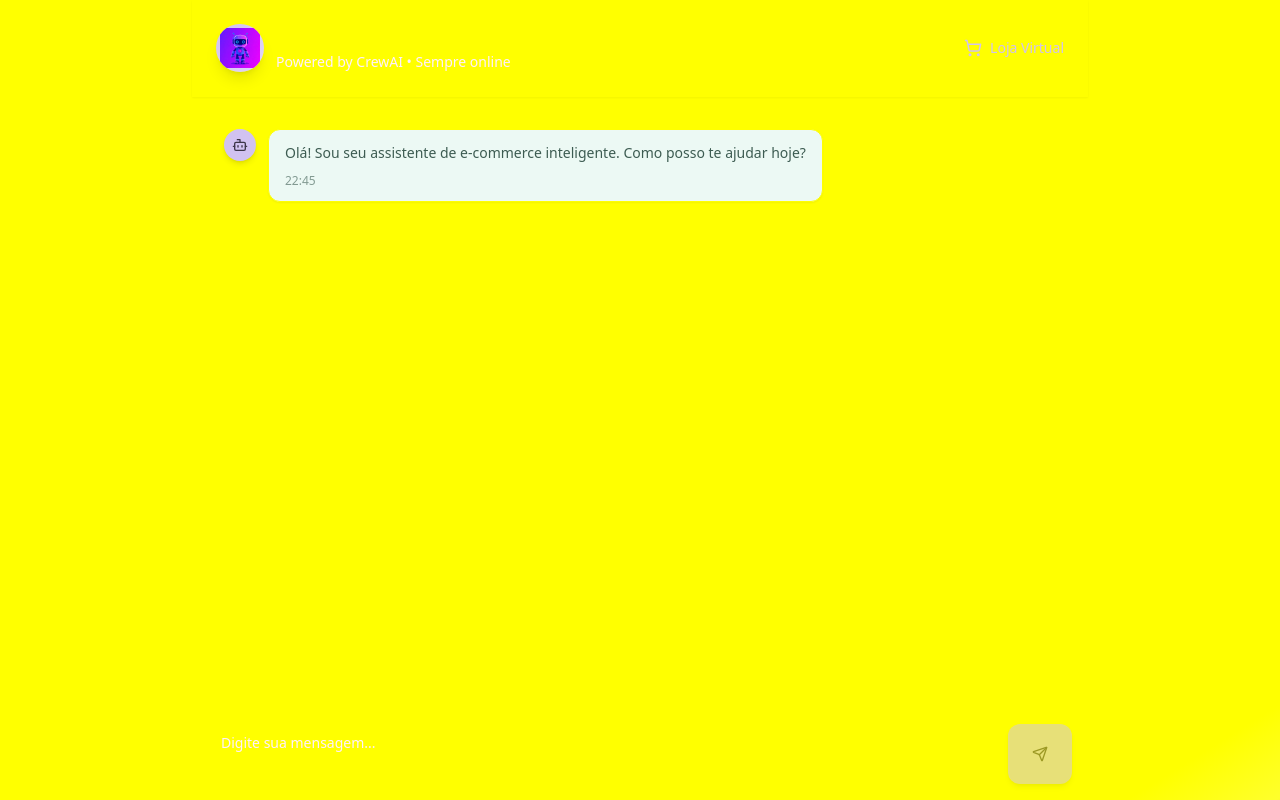
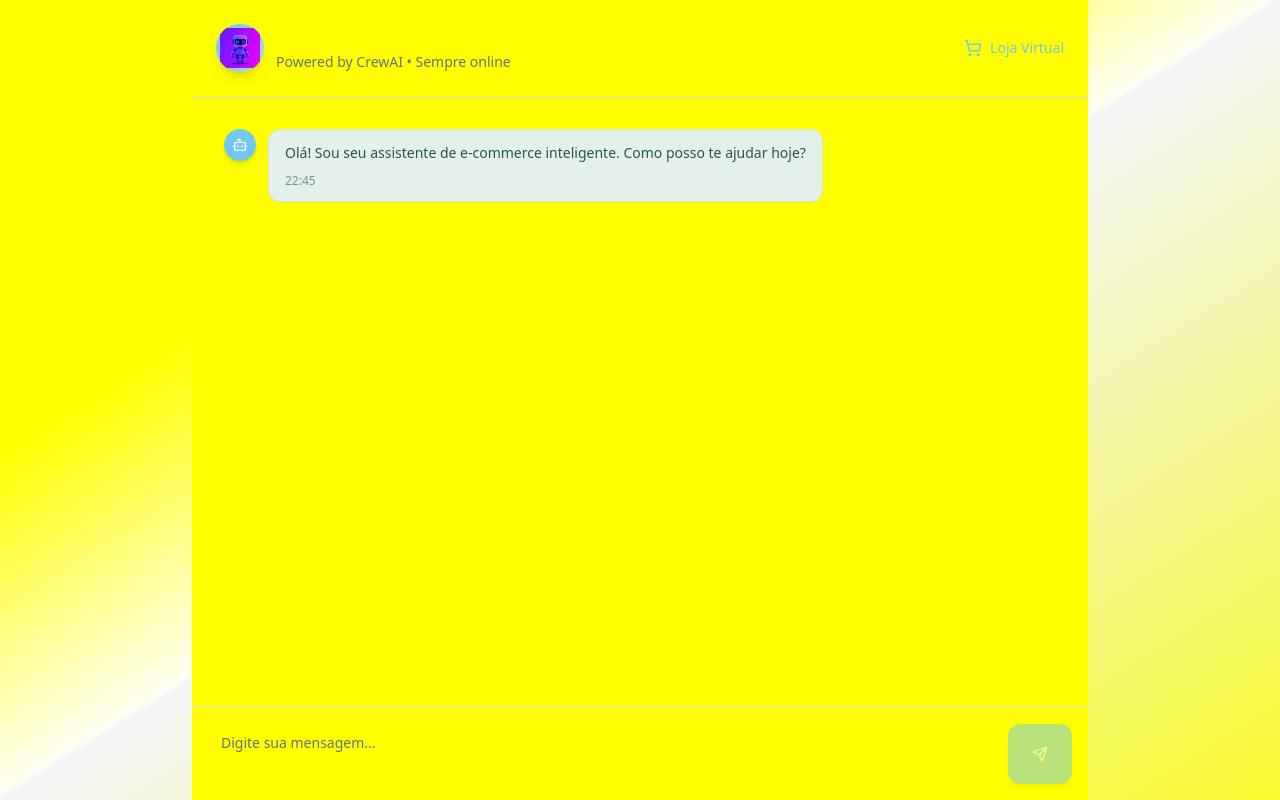
Before and after one commit to BrenoWerlang04/genia-chat-ai, a React (Vite) app: page / in a window 1280 px wide. Built offline with nearby package versions, Linux system fonts and the light colour scheme; the HTML template or start-up script is replaced by a standard one.

Commit message:
Refactor: Harmonize color themes

```diff
--- a/src/index.css
+++ b/src/index.css
@@ -18,22 +18,22 @@
     --popover: 255 255 255;
     --popover-foreground: 51 65 85;
 
-    /* Primary brand - Pastel lavender */
-    --primary: 260 60% 85%;
-    --primary-foreground: 260 15% 25%;
-    --primary-glow: 260 70% 90%;
+    /* Primary brand - Ocean blue */
+    --primary: 200 85% 70%;
+    --primary-foreground: 200 100% 98%;
+    --primary-glow: 200 75% 80%;
 
-    /* Secondary - Pastel mint */
-    --secondary: 160 60% 90%;
-    --secondary-foreground: 160 20% 30%;
+    /* Secondary - Sage green */
+    --secondary: 150 25% 85%;
+    --secondary-foreground: 150 40% 25%;
 
-    /* Muted - Subtle backgrounds */
-    --muted: 248 250 252;
-    --muted-foreground: 100 116 139;
+    /* Muted - Neutral warm */
+    --muted: 210 20% 96%;
+    --muted-foreground: 210 15% 45%;
 
-    /* Accent - Pastel peach */
-    --accent: 20 60% 92%;
-    --accent-foreground: 260 60% 85%;
+    /* Accent - Soft teal */
+    --accent: 175 35% 88%;
+    --accent-foreground: 175 50% 30%;
 
     /* Status colors */
     --destructive: 0 84% 60%;
@@ -42,15 +42,15 @@
     --success-foreground: 255 255 255;
 
     /* Interactive elements */
-    --border: 226 232 240;
+    --border: 200 20% 88%;
     --input: 255 255 255;
-    --ring: 239 68% 68%;
+    --ring: 200 85% 70%;
 
     /* Chat specific colors */
-    --chat-user: 260 60% 85%;
-    --chat-user-foreground: 260 15% 25%;
-    --chat-assistant: 160 50% 95%;
-    --chat-assistant-foreground: 160 20% 30%;
+    --chat-user: 200 85% 70%;
+    --chat-user-foreground: 200 100% 98%;
+    --chat-assistant: 150 30% 92%;
+    --chat-assistant-foreground: 150 40% 25%;
 
     /* Gradients */
     --gradient-primary: linear-gradient(135deg, hsl(var(--primary)), hsl(var(--primary-glow)));
@@ -97,18 +97,18 @@
     --popover: 222 47% 9%;
     --popover-foreground: 226 232 240;
 
-    --primary: 260 60% 85%;
-    --primary-foreground: 260 15% 25%;
-    --primary-glow: 260 70% 90%;
+    --primary: 200 75% 65%;
+    --primary-foreground: 200 100% 98%;
+    --primary-glow: 200 65% 75%;
 
     --secondary: 222 47% 12%;
-    --secondary-foreground: 226 232 240;
+    --secondary-foreground: 150 25% 80%;
 
     --muted: 222 47% 11%;
-    --muted-foreground: 148 163 184;
+    --muted-foreground: 210 15% 60%;
 
-    --accent: 222 47% 15%;
-    --accent-foreground: 239 68% 68%;
+    --accent: 175 25% 20%;
+    --accent-foreground: 175 35% 75%;
 
     --destructive: 0 84% 60%;
     --destructive-foreground: 255 255 255;
@@ -117,12 +117,12 @@
 
     --border: 222 47% 15%;
     --input: 222 47% 12%;
-    --ring: 239 68% 68%;
+    --ring: 200 75% 65%;
 
-    --chat-user: 260 60% 85%;
-    --chat-user-foreground: 260 15% 25%;
-    --chat-assistant: 160 30% 20%;
-    --chat-assistant-foreground: 160 50% 85%;
+    --chat-user: 200 75% 65%;
+    --chat-user-foreground: 200 100% 98%;
+    --chat-assistant: 150 20% 15%;
+    --chat-assistant-foreground: 150 30% 75%;
   }
 }
 
```
